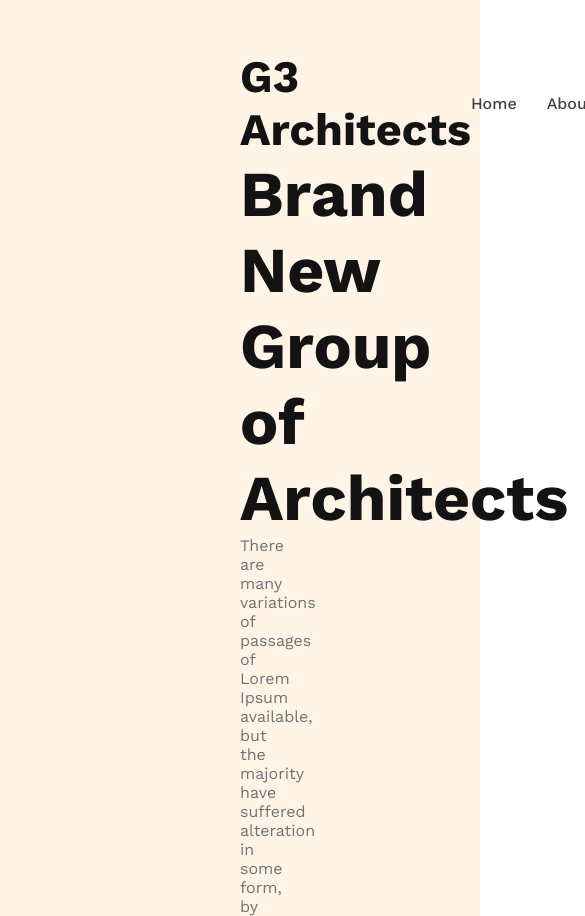
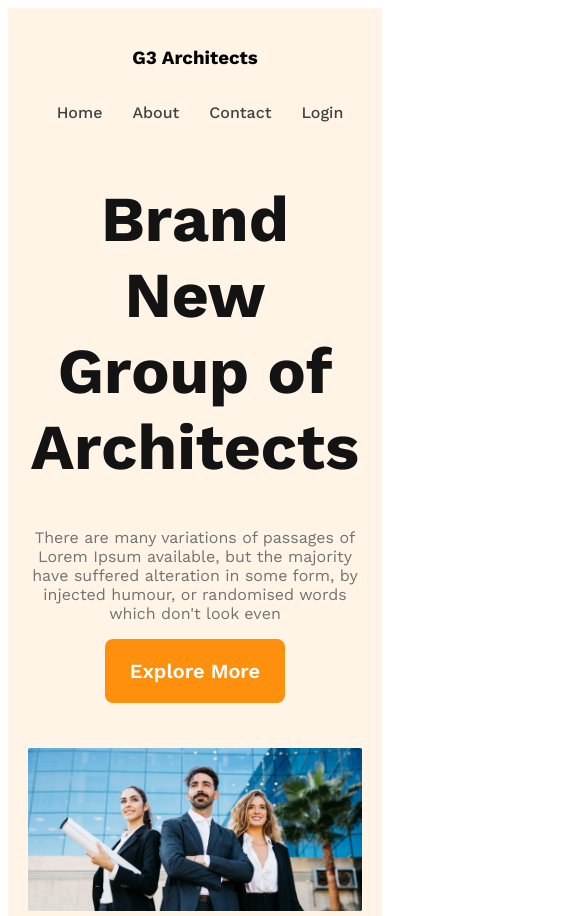
Before and after one commit to arnoldsangma/g3-architects-website-responsive, a plain HTML site: page index.html in a window 390 px wide. Shown: the top 916 px of the page, 585 px wide, since content can reach past the window. Drawn offline with nearby package versions, Linux system fonts and the light colour scheme.

Commit message:
header section completed with responsive

```diff
--- a/index.html
+++ b/index.html
@@ -9,7 +9,7 @@
 <body>
   <header>
     <nav>
-      <h3 class="nav-title text-title">G3 Architects</h3>
+      <h3 class="nav-title">G3 Architects</h3>
       <ul>
         <li><a href="">Home</a></li>
         <li><a href="">About</a></li>
@@ -18,13 +18,15 @@
       </ul>
     </nav>
     <div class="banner">
-      <div class="banner-content">
-        <h1 class="banner-title">Brand New Group of Architects </h1>
-        <p class="banner-description text-light-gray">There are many variations of passages of Lorem Ipsum available, but the majority have suffered alteration in some form, by injected humour, or randomised words which don't look even</p>
+        <div class="banner-content">
+          <h1 class="banner-title">Brand New Group of Architects </h1>
+        <p class="banner-description">There are many variations of passages of Lorem Ipsum available, but the majority have suffered alteration in some form, by injected humour, or randomised words which don't look even</p>
         <button class="primary-btn">Explore More</button>
-      </div>
+        </div>
+
+      <img src="images/banner.png" alt="">
     </div>
-    <img src="images/banner.png" alt="">
+
   </header>
   <main>
 
--- a/styles/style.css
+++ b/styles/style.css
@@ -1,42 +1,40 @@
 /* shared styles & shared fonts ,Button */
-@import url('https://fonts.googleapis.com/css2?family=Work+Sans:wght@400;500;600;700;800;900&display=swap');
+@import url("https://fonts.googleapis.com/css2?family=Work+Sans:wght@400;500;600;700;800;900&display=swap");
 
-*{
-  margin: 0;
-  padding: 0;
+* {
   font-family: serif;
-  font-family: 'Work Sans', sans-serif;
+  font-family: "Work Sans", sans-serif;
 }
 
-.text-title{
+.text-title {
   font-size: 2.8125rem;
   font-weight: 700;
   color: #131313;
 }
-.text-light-gray{
+.text-light-gray {
   font-size: 1rem;
   font-weight: 400;
   color: #727272;
 }
-/* .primary-btn{
+.primary-btn {
   font-size: 1.25rem;
-  font-weight: 600;
-  background-color: #FF900E;
+  background-color: #ff900e;
   color: #fff;
   text-align: center;
   border-radius: 8px;
-  padding: 20px 24px;
-  width: 100px;
-  height: 64px;
-} */
+  padding: 20px 25px;
+  border: none;
+  cursor: pointer;
+  font-weight: 600;
+}
 
 /* Header Styles */
 
-header{
+header {
   background-color: #ff900e1a;
-  padding: 50px 240px;
+  padding: 50px 240px 50px 240px;
 }
-nav{
+nav {
   display: flex;
   justify-content: space-between;
   align-items: center;
@@ -44,24 +42,66 @@ nav{
 nav > ul {
   display: flex;
 }
-nav li{
+nav li {
   list-style: none;
   margin-right: 30px;
   font-size: 1rem;
   font-weight: 500;
 }
-nav li a{
+nav li a {
   color: #424242;
   text-decoration: none;
 }
 /* banner styles */
-.banner-content{
-  max-width: 800px;
+.banner-content {
+  max-width: 862px;
   text-align: center;
   margin: 0 auto;
 }
-.banner-title{
+.banner-title {
   font-size: 4rem;
   color: #131313;
   font-weight: 700;
 }
+.banner-description{
+  font-size: 1rem;
+  text-align: center;
+  color: #727272;
+}
+.banner img{
+  width: 100%;
+  margin-top: 45px;
+}
+
+
+
+
+
+
+
+
+
+
+
+/* responsive media query */
+
+/* For mobile device */
+@media screen and (max-width: 576px) {
+  header{
+    padding: 20px;
+  }
+  nav {
+    flex-direction: column;
+  }
+}
+
+/* for medium device */
+
+@media screen and (min-width:577px) and (max-width:992px) {
+  header{
+    padding: 20px;
+  }
+  nav {
+    flex-direction: column;
+  }
+}
```
